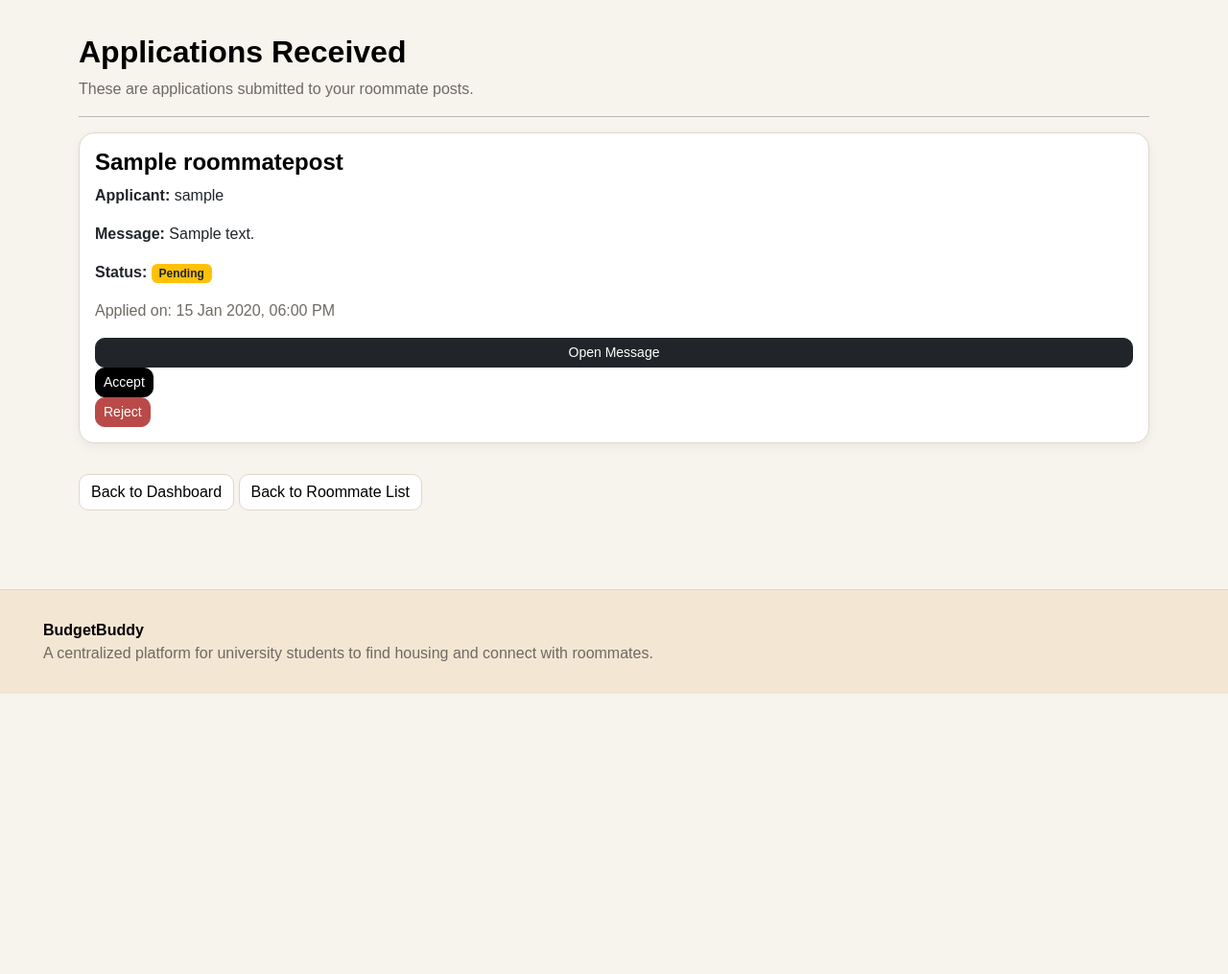
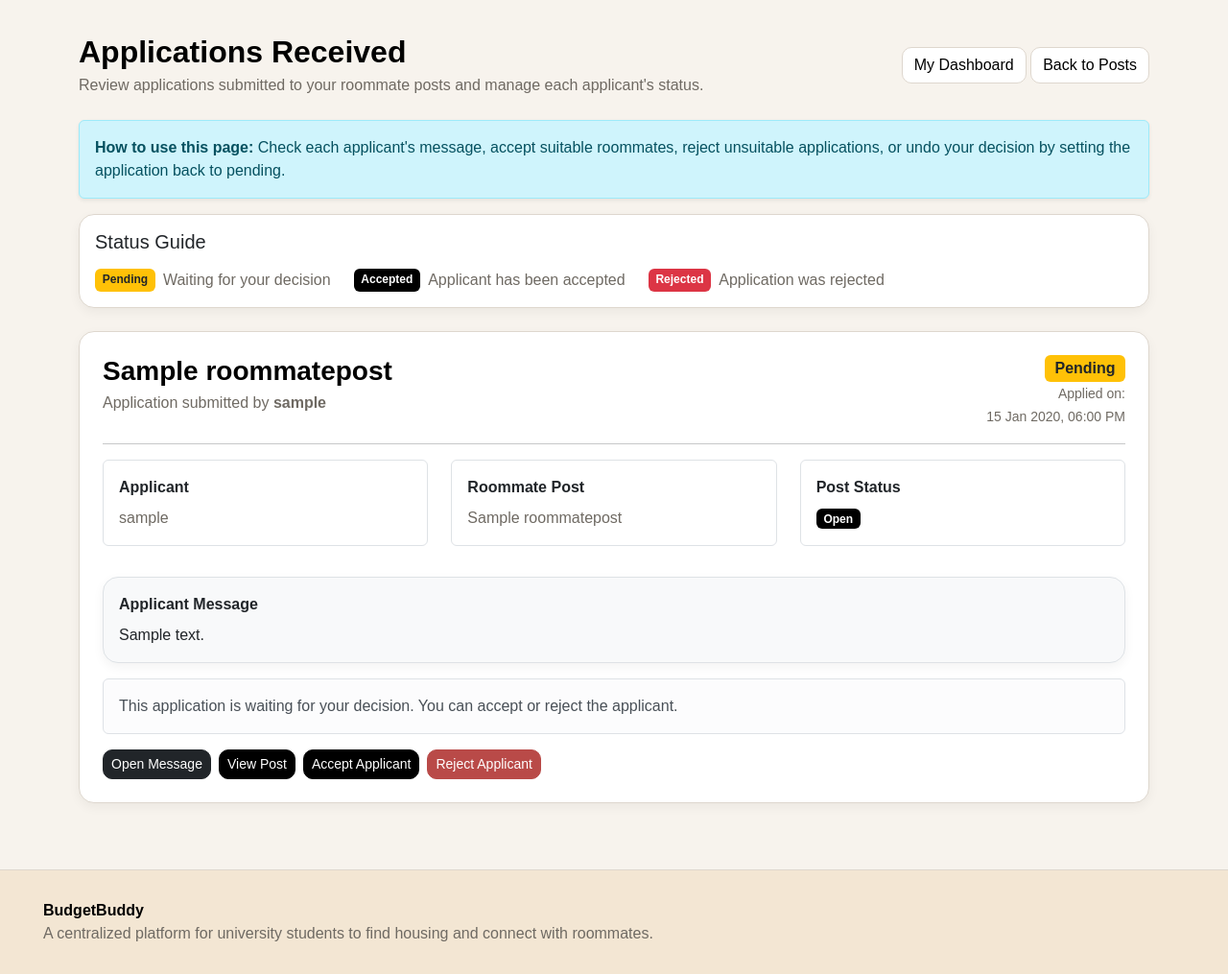
Before and after one commit to GordanEatCodes/GitProject-BudgetBuddy, a Django app: page /roommates/applications-received/ in a window 1280 px wide. Shown: the part 77-1092 px from the top of the page at 96% size. Before the commit the page ends 800 px from the top, so only its background shows below. Run offline with Django 5.2, Linux system fonts and the light colour scheme; a user stored in the database is signed in; tables that the repository leaves empty hold one stand-in row (values such as "Sample post").

Commit message:
improve applications received UI

```diff
--- a/roommate/templates/roommate/applications_received.html
+++ b/roommate/templates/roommate/applications_received.html
@@ -2,60 +2,189 @@
 
 {% block content %}
 
-<h2>Applications Received</h2>
+<div class="d-flex justify-content-between align-items-center mb-4">
+    <div>
+        <h2 class="mb-1">Applications Received</h2>
+        <p class="text-muted mb-0">
+            Review applications submitted to your roommate posts and manage each applicant's status.
+        </p>
+    </div>
 
-<p class="text-muted">
-    These are applications submitted to your roommate posts.
+    <div>
+        <a href="{% url 'roommate_dashboard' %}" class="btn btn-secondary">
+            My Dashboard
+        </a>
+
+        <a href="{% url 'roommate_list' %}" class="btn btn-secondary">
+            Back to Posts
+        </a>
+    </div>
+</div>
+
+
+<div class="alert alert-info shadow-sm">
+    <strong>How to use this page:</strong>
+    Check each applicant's message, accept suitable roommates, reject unsuitable applications, or undo your decision by setting the application back to pending.
+</div>
+
+
+<div class="card p-3 mb-4 shadow-sm">
+    <h5>Status Guide</h5>
+
+    <div class="d-flex flex-wrap gap-2 mt-2">
+
+        <span class="badge bg-warning text-dark">
+            Pending
+        </span>
+        <span class="text-muted me-3">
+            Waiting for your decision
+        </span>
+
+        <span class="badge bg-success">
+            Accepted
+        </span>
+        <span class="text-muted me-3">
+            Applicant has been accepted
+        </span>
+
+        <span class="badge bg-danger">
+            Rejected
+        </span>
+        <span class="text-muted">
+            Application was rejected
+        </span>
+
+    </div>
+</div>
+
+
+{% for app in applications %}
+
+<div class="card p-4 mb-4 shadow-sm">
+
+    <div class="d-flex justify-content-between align-items-start">
+
+        <div>
+            <h3 class="mb-1">{{ app.roommate_post.title }}</h3>
+
+            <p class="text-muted mb-0">
+                Application submitted by <strong>{{ app.applicant.username }}</strong>
             </p>
+        </div>
+
+        <div class="text-end">
+            {% if app.status == 'accepted' %}
+                <span class="badge bg-success fs-6">Accepted</span>
+            {% elif app.status == 'rejected' %}
+                <span class="badge bg-danger fs-6">Rejected</span>
+            {% else %}
+                <span class="badge bg-warning text-dark fs-6">Pending</span>
+            {% endif %}
+
+            <br>
+
+            <small class="text-muted">
+                Applied on:<br>
+                {{ app.created_at|date:"d M Y, h:i A" }}
+            </small>
+        </div>
+
+    </div>
+
 
     <hr>
 
-{% for app in applications %}
 
-<div class="card p-3 mb-3 shadow-sm">
-    <h4>{{ app.roommate_post.title }}</h4>
+    <div class="row mb-3">
 
-    <p>
-        <strong>Applicant:</strong> {{ app.applicant.username }}
+        <div class="col-md-4 mb-3">
+            <div class="border rounded p-3 h-100">
+                <strong>Applicant</strong>
+                <p class="text-muted mb-0 mt-2">
+                    {{ app.applicant.username }}
                 </p>
+            </div>
+        </div>
 
-    <p>
-        <strong>Message:</strong> {{ app.message }}
+        <div class="col-md-4 mb-3">
+            <div class="border rounded p-3 h-100">
+                <strong>Roommate Post</strong>
+                <p class="text-muted mb-0 mt-2">
+                    {{ app.roommate_post.title }}
                 </p>
+            </div>
+        </div>
 
-    <p>
-        <strong>Status:</strong>
-
-        {% if app.status == 'accepted' %}
-            <span class="badge bg-success">Accepted</span>
-        {% elif app.status == 'rejected' %}
-            <span class="badge bg-danger">Rejected</span>
+        <div class="col-md-4 mb-3">
+            <div class="border rounded p-3 h-100">
+                <strong>Post Status</strong>
+                <p class="mb-0 mt-2">
+                    {% if app.roommate_post.post_status == 'open' %}
+                        <span class="badge bg-success">Open</span>
+                    {% elif app.roommate_post.post_status == 'full' %}
+                        <span class="badge bg-warning text-dark">Full</span>
                     {% else %}
-            <span class="badge bg-warning text-dark">Pending</span>
+                        <span class="badge bg-secondary">Closed</span>
                     {% endif %}
                 </p>
+            </div>
+        </div>
 
-    <p class="text-muted">
-        Applied on: {{ app.created_at|date:"d M Y, h:i A" }}
+    </div>
+
+
+    <div class="card p-3 mb-3 bg-light border">
+        <strong>Applicant Message</strong>
+
+        {% if app.message %}
+            <p class="mb-0 mt-2">
+                {{ app.message }}
             </p>
+        {% else %}
+            <p class="text-muted mb-0 mt-2">
+                No message was provided by this applicant.
+            </p>
+        {% endif %}
+    </div>
+
+
+    <div class="alert alert-light border">
+
+        {% if app.status == 'pending' %}
+            This application is waiting for your decision. You can accept or reject the applicant.
+        {% elif app.status == 'accepted' %}
+            This applicant has been accepted. You can undo the acceptance if you change your mind.
+        {% elif app.status == 'rejected' %}
+            This application was rejected. You can set it back to pending if needed.
+        {% endif %}
+
+    </div>
+
+
+    <div class="d-flex flex-wrap gap-2">
 
         <a href="{% url 'application_detail' app.id %}" class="btn btn-sm btn-dark">
             Open Message
         </a>
+
+        <a href="{% url 'roommate_detail' app.roommate_post.id %}" class="btn btn-sm btn-info">
+            View Post
+        </a>
+
 
         {% if app.status == 'pending' %}
 
             <form method="POST" action="{% url 'update_application_status' app.id 'accepted' %}" class="d-inline">
                 {% csrf_token %}
                 <button type="submit" class="btn btn-sm btn-success">
-                Accept
+                    Accept Applicant
                 </button>
             </form>
 
             <form method="POST" action="{% url 'update_application_status' app.id 'rejected' %}" class="d-inline">
                 {% csrf_token %}
                 <button type="submit" class="btn btn-sm btn-danger">
-                Reject
+                    Reject Applicant
                 </button>
             </form>
 
@@ -81,23 +210,28 @@
 
     </div>
 
+</div>
+
 {% empty %}
 
-<div class="card p-4 text-center shadow-sm">
-    <h5>No applications received yet.</h5>
+<div class="card p-5 text-center shadow-sm">
+
+    <h4>No applications received yet.</h4>
+
     <p class="text-muted">
-        When someone applies to your roommate post, it will appear here.
+        When students apply to your roommate posts, their applications will appear here.
     </p>
+
+    <a href="{% url 'roommate_dashboard' %}" class="btn btn-secondary">
+        Back to Dashboard
+    </a>
+
+    <a href="{% url 'roommate_list' %}" class="btn btn-primary">
+        Browse Roommate Posts
+    </a>
+
 </div>
 
 {% endfor %}
 
-<a href="{% url 'roommate_dashboard' %}" class="btn btn-secondary mt-3">
-    Back to Dashboard
-</a>
-
-<a href="{% url 'roommate_list' %}" class="btn btn-secondary mt-3">
-    Back to Roommate List
-</a>
-
 {% endblock %}
```
Lines whose indentation alone changed are shown as unchanged.
